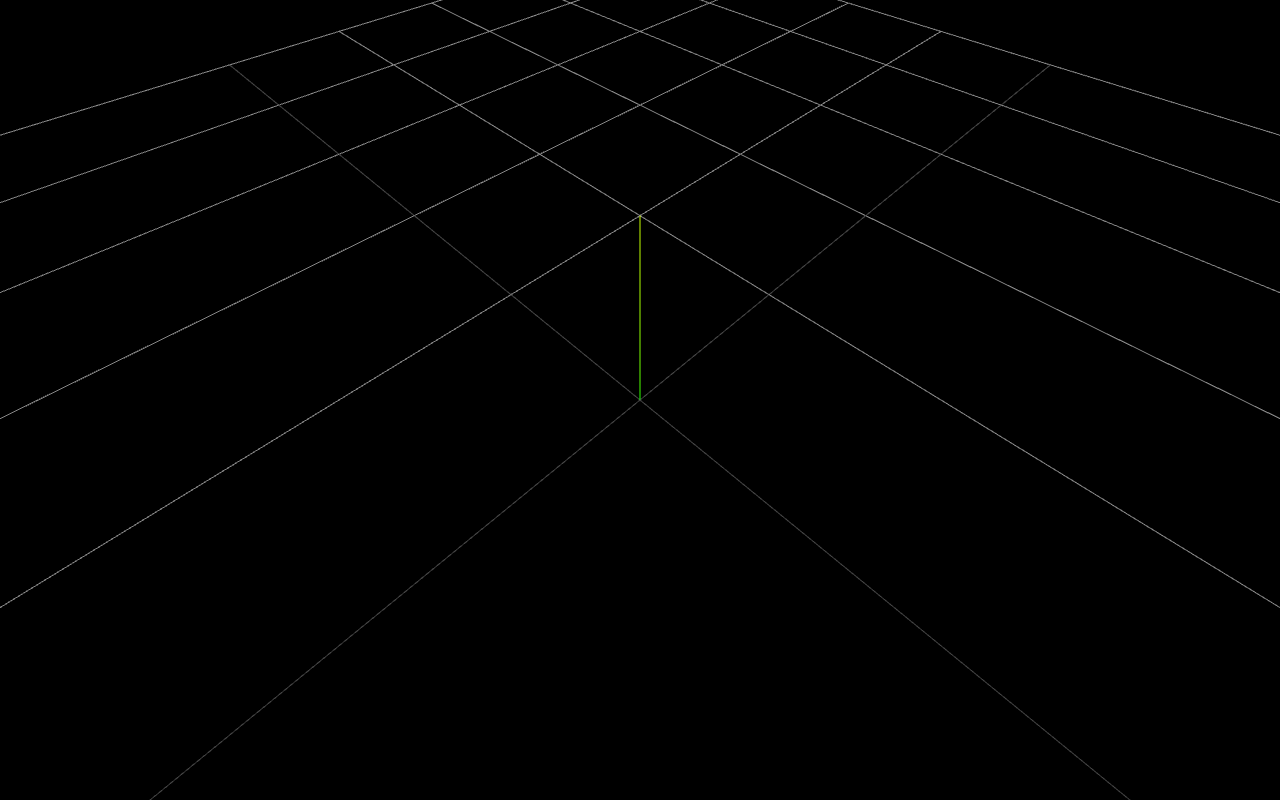
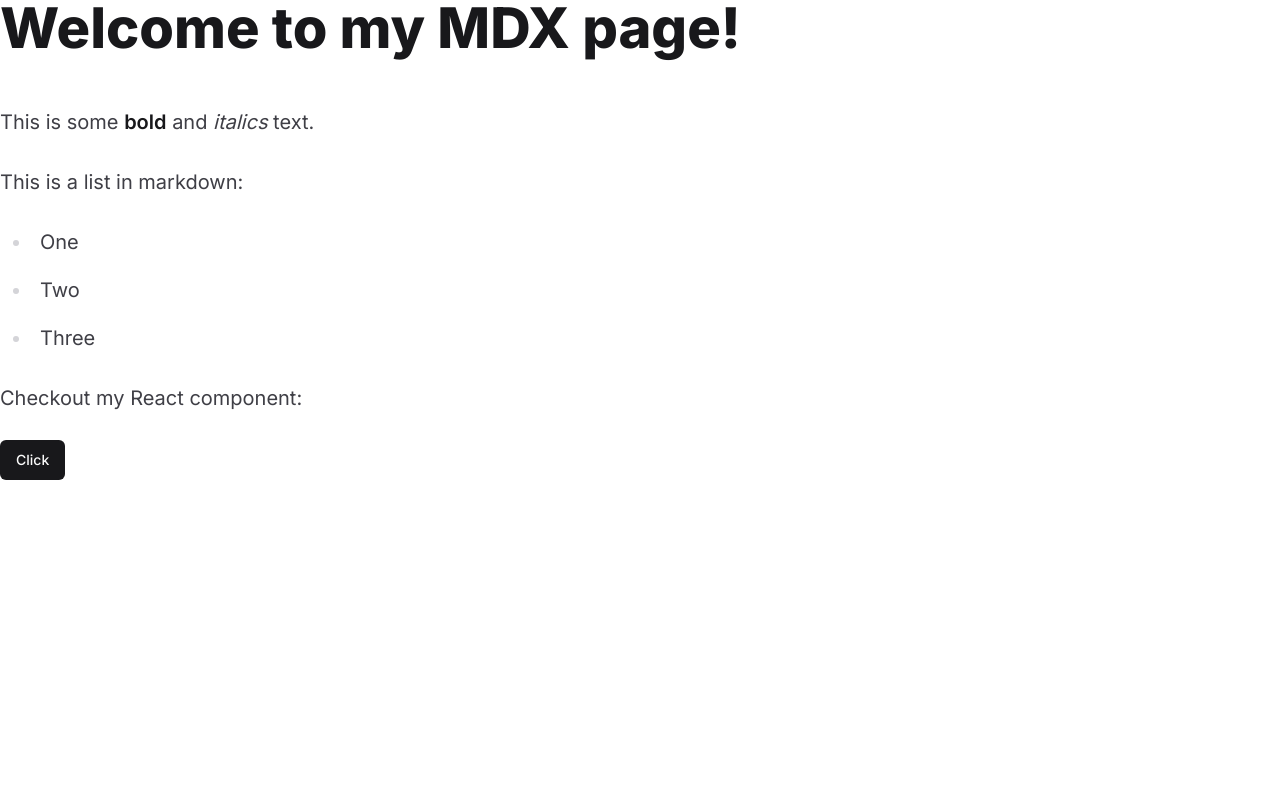
Before and after one commit to hblee12294/webxr-tutorial, a Next.js app: page / in a window 1280 px wide. Built offline with nearby package versions, Linux system fonts and the light colour scheme.

Commit message:
feat: add mdx support

```diff
--- /dev/null
+++ b/app/(mdx)/layout.tsx
@@ -0,0 +1,5 @@
+export default function MdxLayout({ children }: { children: React.ReactNode }) {
+  return (
+    <div className="prose prose-zinc md:prose-lg lg:prose-xl">{children}</div>
+  );
+}
--- /dev/null
+++ b/app/(mdx)/page.mdx
@@ -0,0 +1,15 @@
+import { Button } from '@/components/ui/button'
+
+# Welcome to my MDX page!
+
+This is some **bold** and _italics_ text.
+
+This is a list in markdown:
+
+- One
+- Two
+- Three
+
+Checkout my React component:
+
+<Button>Click</Button>
--- /dev/null
+++ b/mdx-components.tsx
@@ -0,0 +1,7 @@
+import type { MDXComponents } from "mdx/types";
+
+export function useMDXComponents(components: MDXComponents): MDXComponents {
+  return {
+    ...components,
+  };
+}
--- a/next.config.mjs
+++ b/next.config.mjs
@@ -1,4 +1,10 @@
+import createMDX from "@next/mdx";
+
 /** @type {import('next').NextConfig} */
-const nextConfig = {};
+const nextConfig = {
+  pageExtensions: ["js", "jsx", "md", "mdx", "ts", "tsx"],
+};
 
-export default nextConfig;
+const withMDX = createMDX({});
+
+export default withMDX(nextConfig);
--- a/package.json
+++ b/package.json
@@ -9,6 +9,9 @@
     "lint": "next lint"
   },
   "dependencies": {
+    "@mdx-js/loader": "^3.0.1",
+    "@mdx-js/react": "^3.0.1",
+    "@next/mdx": "^14.2.5",
     "@radix-ui/react-slot": "^1.1.0",
     "@vercel/analytics": "^1.3.1",
     "class-variance-authority": "^0.7.0",
@@ -22,6 +25,8 @@
     "three": "^0.167.1"
   },
   "devDependencies": {
+    "@tailwindcss/typography": "^0.5.14",
+    "@types/mdx": "^2.0.13",
     "@types/node": "^20",
     "@types/react": "^18",
     "@types/react-dom": "^18",
--- a/tailwind.config.ts
+++ b/tailwind.config.ts
@@ -74,7 +74,7 @@
       },
     },
   },
-  plugins: [require("tailwindcss-animate")],
+  plugins: [require("tailwindcss-animate"), require("@tailwindcss/typography")],
 } satisfies Config;
 
 export default config;
```
Also changed, not shown: app/demo/page.tsx (renamed from app/page.tsx), 1 other file (tests, documents, lock files or other folders).
